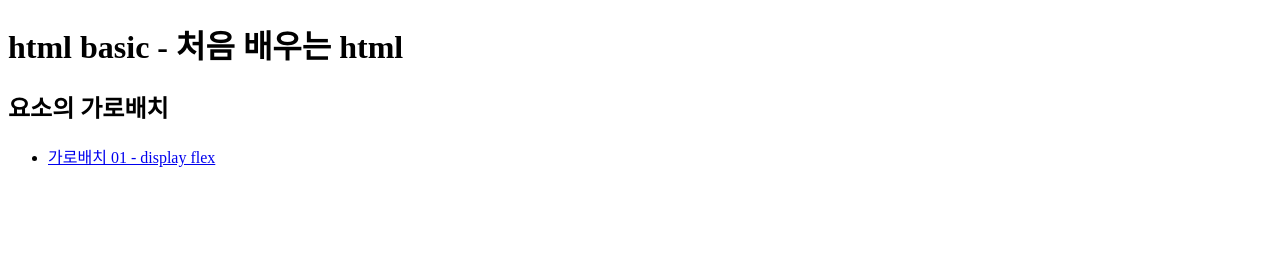
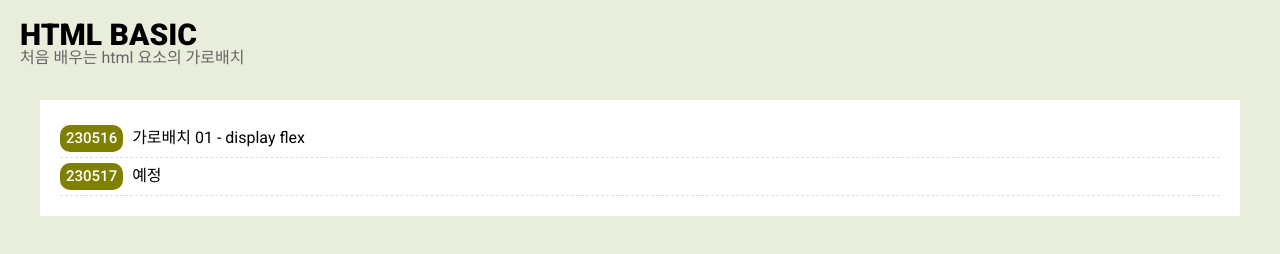
Before and after one commit to anrbl/basic1, a plain HTML site: page index.html in a window 1280 px wide. Drawn offline with Linux system fonts and the light colour scheme; files that its build step writes are made by us from their sources; some icons are missing.

Commit message:
Add files via upload

```diff
--- a/index.html
+++ b/index.html
@@ -6,14 +6,28 @@
     <meta http-equiv="X-UA-Compatible" content="IE=edge">
     <meta name="viewport" content="width=device-width, initial-scale=1.0">
     <title>html basic</title>
+    <link rel="stylesheet" href="./css/reset.css">
+    <link rel="stylesheet" href="./css/font.css">
+    <link rel="stylesheet" href="./css/main.css">
 </head>
 
 <body>
-    <h1>html basic - 처음 배우는 html</h1>
-    <h2>요소의 가로배치</h2>
-    <ul>
-        <li><a href="./doc/01_display.html" target="_blank">가로배치 01 - display flex</a></li>
-    </ul>
+    <header class="header">
+        <h1>HTML BASIC</h1>
+        <h2>처음 배우는 html 요소의 가로배치</h2>
+    </header>
+    <div class="inner">
+        <ul class="list">
+            <li>
+                <strong>230516</strong>
+                <a href="./doc/01_display.html" target="_blank">가로배치 01 - display flex</a>
+            </li>
+            <li>
+                <strong>230517</strong>
+                <a href="#" target="_blank">예정</a>
+            </li>
+        </ul>
+    </div>
 </body>
 
 </html>
--- /dev/null
+++ b/main.css
@@ -0,0 +1,44 @@
+body {
+    background: #e9eedc;
+}
+
+.header {
+    position: fixed;
+    top: 20px;
+    left: 20px;
+}
+
+h1 {
+    font-size: 30px;
+    font-weight: 900;
+}
+
+h2 {
+    color: #666;
+}
+
+.inner {
+    width: 1200px;
+    margin: 100px auto;
+    padding: 20px;
+    background: #fff;
+}
+
+.list li {
+    padding: 5px 0;
+    border-bottom: 1px dashed #ddd;
+}
+
+.list strong {
+    display: inline-block;
+    font-size: 15px;
+    font-weight: 500;
+    color: #fff;
+    padding: 6px;
+    background: #808000;
+    border-radius: 10px;
+}
+
+.list a {
+    padding: 0 0 0 5px;
+}
```
